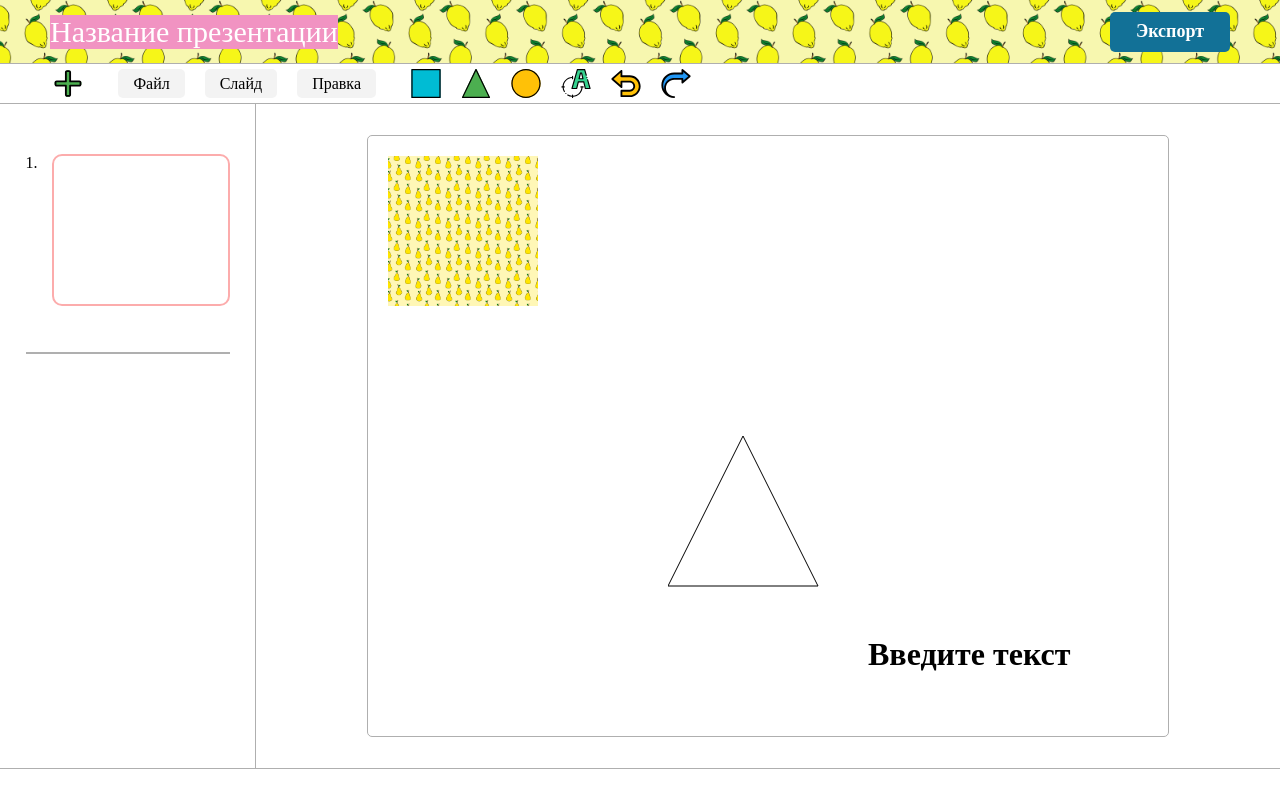
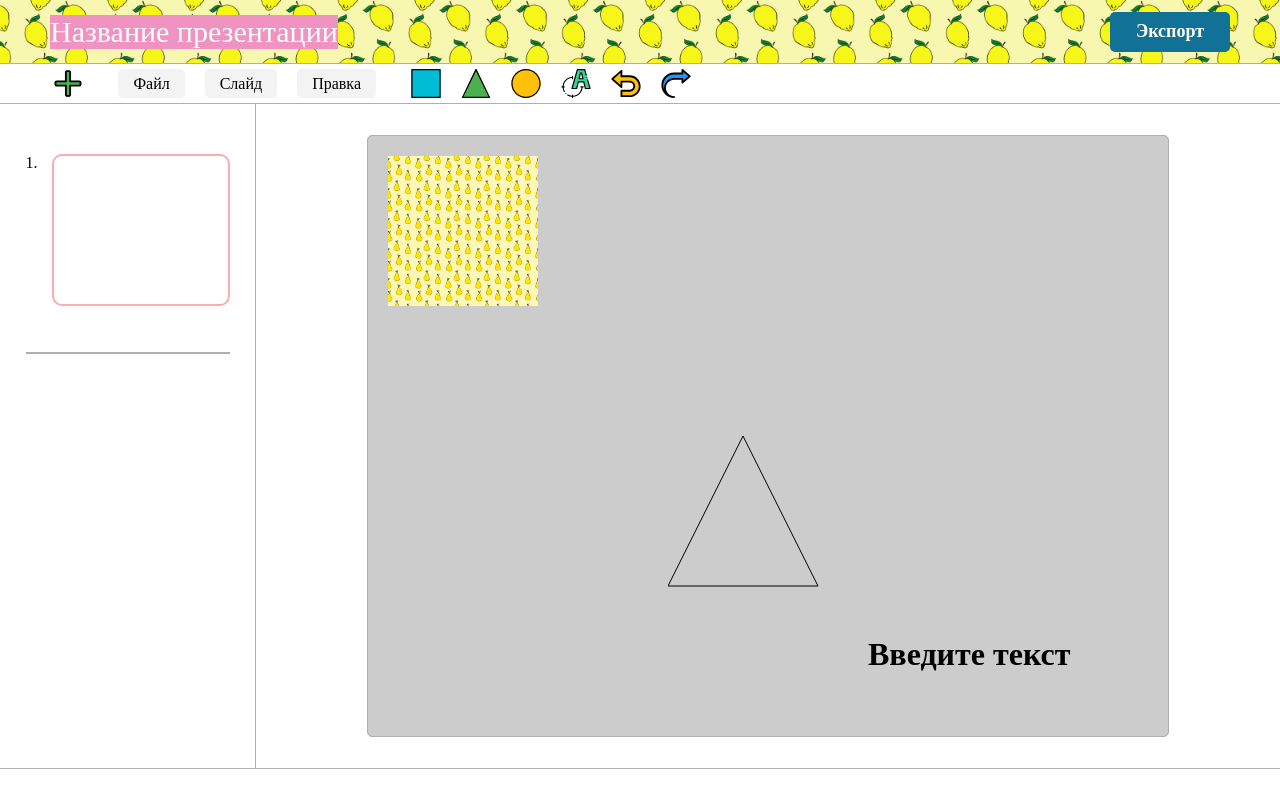
Before and after one commit to anatoliypus/beauty-slides, a React (Create React App) app: page / in a window 1280 px wide. Built offline with nearby package versions, Linux system fonts and the light colour scheme; a web font is replaced by a local one.

Commit message:
background rendering upgraded

```diff
--- a/src/index.tsx
+++ b/src/index.tsx
@@ -4,7 +4,7 @@ import './index.css';
 import App from './App';
 import * as serviceWorker from './serviceWorker';
 import constructors from './constructors/constructors';
-import { addText, moveItem, addFigure, addImage } from './methods/methods';
+import { addText, moveItem, addFigure, addImage, setSlideBg } from './methods/methods';
 
 const settings = constructors.createSettings('800px', '600px');
 export let app = constructors.createApp(settings);
@@ -13,6 +13,7 @@ app = moveItem(app, app.slides[0].objects[0].id, 500, 500);
 app = addFigure(app, 'triangle');
 app = moveItem(app, app.slides[0].objects[1].id, 300, 300);
 app = addImage(app, '/background-1.jpg');
+app = setSlideBg(app, app.slides[0].id, '#ccc');
 
 ReactDOM.render(
     <React.StrictMode>
--- a/src/view/slideViewport/SlideViewport.tsx
+++ b/src/view/slideViewport/SlideViewport.tsx
@@ -9,23 +9,30 @@ interface SlideViewportProps {
 }
 
 export default function SlideViewport(props: SlideViewportProps) {
+    let slideStyles = {
+        width: props.slideWidth,
+        height: props.slideHeight,
+    } as React.CSSProperties;
     if (!props.slide)
         return (
             <div id="slide-viewport">
                 <div
                     id="slide"
-                    style={{
-                        width: props.slideWidth,
-                        height: props.slideHeight,
-                    }}
+                    style={slideStyles}
                 ></div>
             </div>
         );
+    if (props.slide.background) {
+        slideStyles = {
+            ...slideStyles,
+            background: props.slide.background.indexOf('.') === -1 ? props.slide.background : 'url(' + props.slide.background + ')'
+        } as React.CSSProperties;
+    }
     return (
         <div id="slide-viewport">
             <div
                 id="slide"
-                style={{ width: props.slideWidth, height: props.slideHeight }}
+                style={slideStyles}
             >
                 {props.slide.objects.map((node) => {
                     const style = {
```
